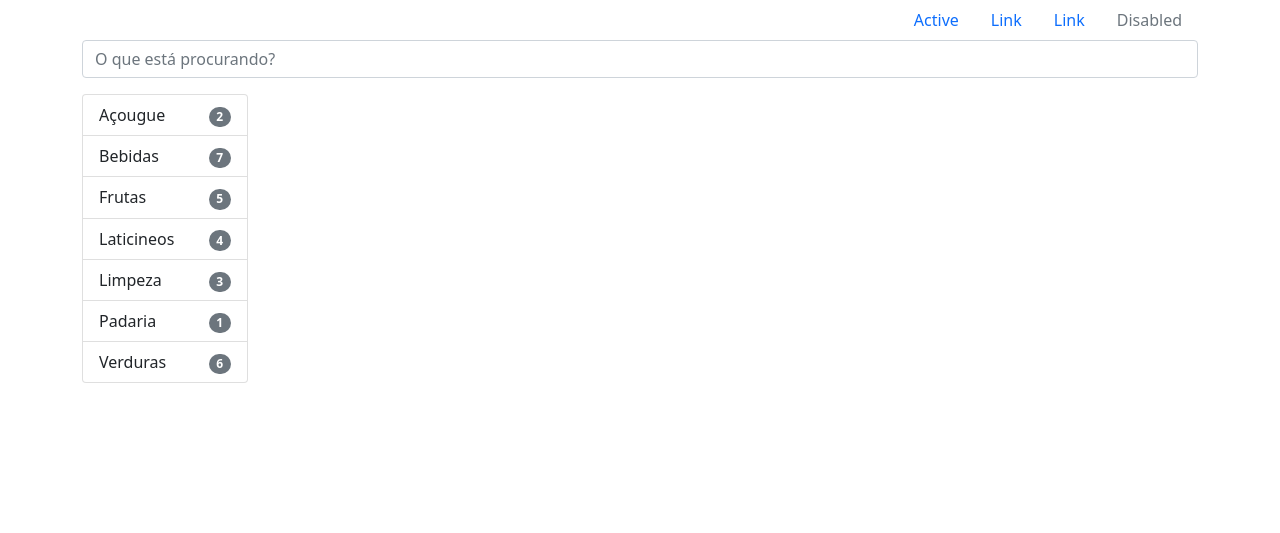
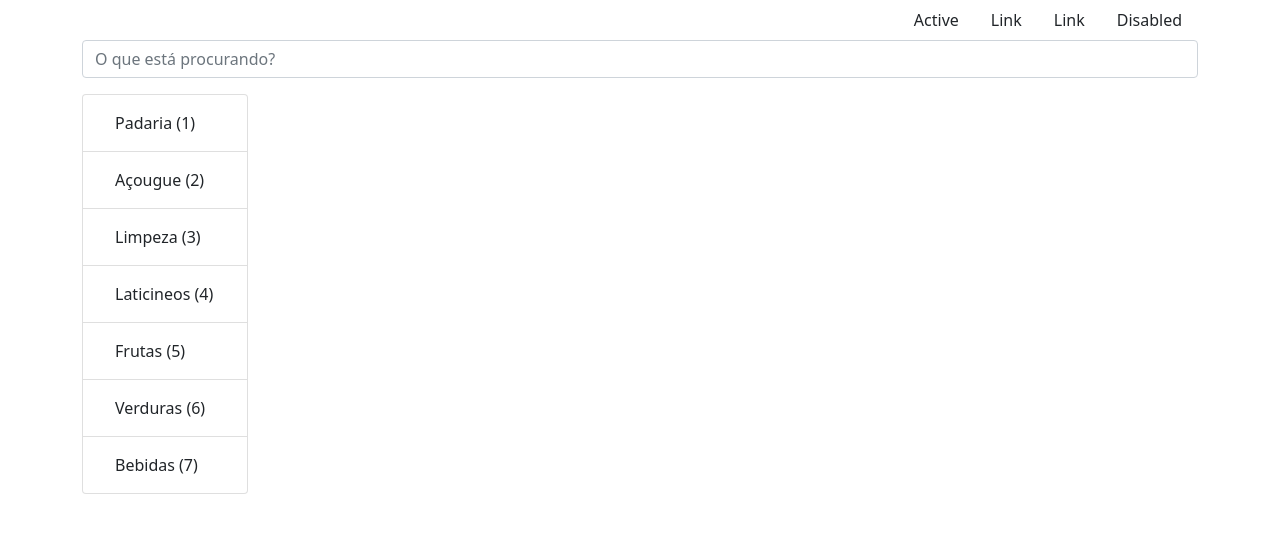
Before and after one commit to dlancioni/Training, a Flask app: page / in a window 1280 px wide. Shown: the top 533 px of the page. Run offline with Flask 2, Linux system fonts and the light colour scheme; data comes from the database, SQL or seed files in the repository.

Commit message:
Side menu

```diff
--- a/Study/02 - Flask/99 - Project/app.py
+++ b/Study/02 - Flask/99 - Project/app.py
@@ -12,7 +12,7 @@ def setup_database(app):
     db.init_app(app)
 
 def setup_blueprints(app):
-    app.register_blueprint(store, url_prefix = "/")                 # home page (no prefix ever)
+    app.register_blueprint(store, url_prefix = "/")                       # home page (no prefix ever)
     app.register_blueprint(user, url_prefix = "/admin/user")              # users maintenance
     app.register_blueprint(category, url_prefix = "/admin/category")      # category maintenance
 
--- a/Study/02 - Flask/99 - Project/web/blueprints/store.py
+++ b/Study/02 - Flask/99 - Project/web/blueprints/store.py
@@ -1,10 +1,12 @@
-from flask import Flask, render_template
+from flask import Flask, render_template, sessions
 from flask.blueprints import Blueprint
 from src.models.category import Category
+from db.config import db
 
 store = Blueprint("store", __name__, template_folder = "../templates", static_folder="static")
 
 @store.route("/")
 def home():
-    category = Category.query.filter().order_by("name")
+    #category = Category.query.filter().order_by("name")
+    category = db.session.query(Category)
     return render_template("store.html", category=category)
--- a/Study/02 - Flask/99 - Project/web/templates/store.html
+++ b/Study/02 - Flask/99 - Project/web/templates/store.html
@@ -7,16 +7,16 @@
 {% block top_menu %}
     <ul class="nav justify-content-end">
         <li class="nav-item">
-            <a class="nav-link active" aria-current="page" href="#">Active</a>
+            <a class="nav-link link-dark" aria-current="page" href="#">Active</a>
         </li>
         <li class="nav-item">
-            <a class="nav-link" href="#">Link</a>
+            <a class="nav-link link-dark" href="#">Link</a>
         </li>
         <li class="nav-item">
-            <a class="nav-link" href="#">Link</a>
+            <a class="nav-link link-dark" href="#">Link</a>
         </li>
         <li class="nav-item">
-            <a class="nav-link disabled" href="#" tabindex="-1" aria-disabled="true">Disabled</a>
+            <a class="nav-link link-dark" href="#" tabindex="-1" aria-disabled="true">Disabled</a>
         </li>
     </ul>
 {% endblock %}
@@ -31,10 +31,7 @@
     <ul class="list-group">
         {% for item in category %}
             <li class="list-group-item d-flex justify-content-between align-items-center">
-                {{item.name}}
-                <a href="{{url_for("store.home", category_id=item.id)}}">
-                <span class="badge bg-secondary rounded-pill">{{item.id}}</span>
-                </a>
+                <a class="nav-link link-dark" href="{{url_for("store.home", category_id=item.id)}}"> {{item.name}} ({{item.id}})</a>
             </li>
         {% endfor %}
     </ul>
```
